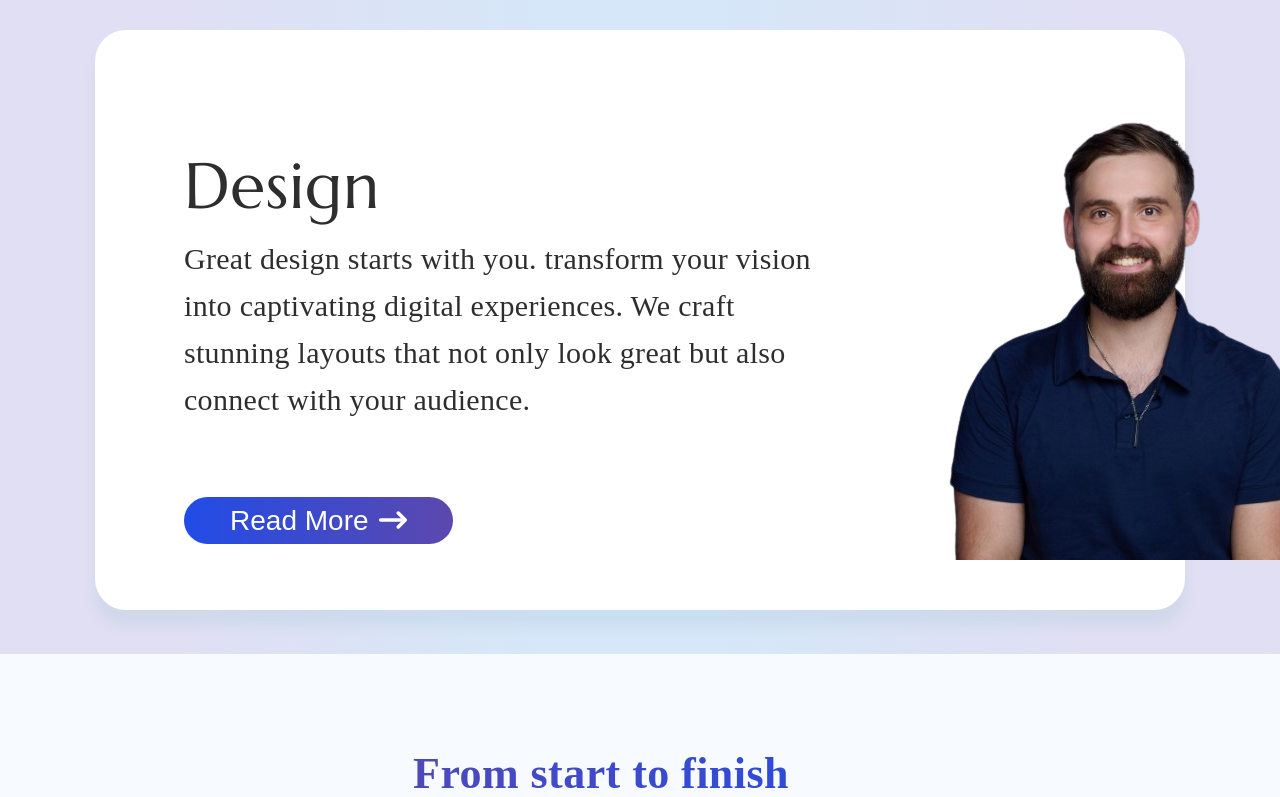
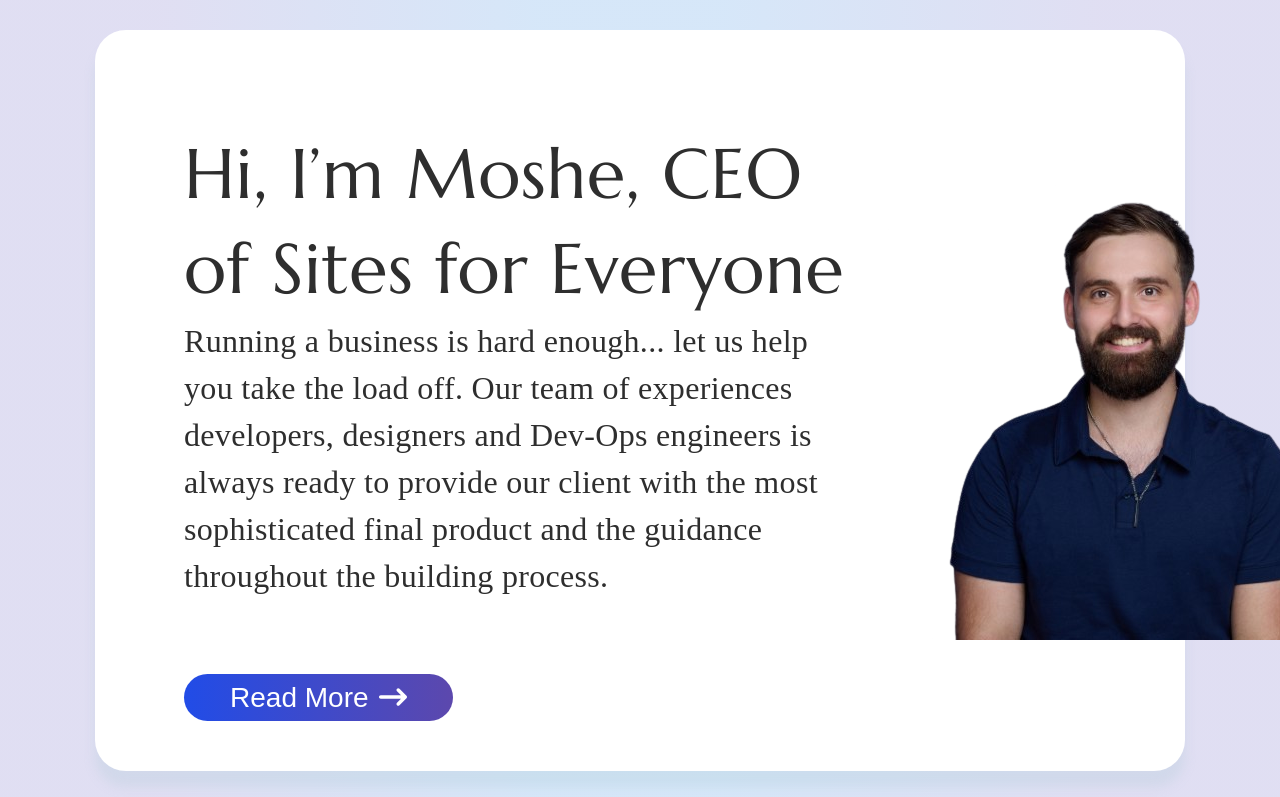
Before and after one commit to lionsgrandson/sites_for_everyone5.0, a React (Create React App) app: page / in a window 1280 px wide. Shown: the part 766-1563 px from the top of the page. Built offline with nearby package versions, Linux system fonts and the light colour scheme.

Commit message:
styled(home about): changed the component to be a part of the text text img component

```diff
--- a/src/App.js
+++ b/src/App.js
@@ -17,8 +17,8 @@ function App() {
           <Hero />
           <PicXtext
             imgXTextImg={moseHeadshot}
-            picXtexth1="Design"
-            textP="Great design starts with you. transform your vision into captivating digital experiences. We craft stunning layouts that not only look great but also connect with your audience."
+            picXtexth1="Hi, I’m Moshe, CEO of Sites for Everyone"
+            textP="Running a business is hard enough... let us help you take the load off. Our team of experiences developers, designers and Dev-Ops engineers is always ready to provide our client with the most sophisticated final product and the guidance throughout the building process.  "
             WbtnQ={true}
             LORImg={false}
             aboutCls={true}
--- a/src/components/picXtext/picXtext.css
+++ b/src/components/picXtext/picXtext.css
@@ -46,8 +46,7 @@
 }
 .home-picXtext-h1.about {
   font-family: Marcellus;
-  /* font-size: 76px; */
-  font-size: 5vw;
+  font-size: 7rem;
   font-weight: 400;
   line-height: 95.3px;
   text-align: left;
@@ -67,8 +66,7 @@
 }
 .home-picXtext-p.about {
   font-family: Nunito;
-  /* font-size: 3.2rem; */
-  font-size: 2vw;
+  font-size: 3.2rem;
   font-weight: 400;
   line-height: 47px;
   letter-spacing: 0.01em;
--- a/src/components/picXtext/picXtext.js
+++ b/src/components/picXtext/picXtext.js
@@ -5,17 +5,15 @@ export default function PicXtext(props) {
   const classNamePr = `home-picXtext-div ${props.LORImg ? "left" : ""}`;
   const aboutClsName = `${props.aboutCls ? "about" : ""}`;
   return (
-    // fix the style
-    // add switching img left or right
-    // button optional
     // TODO deal with the elips
-    //TODO fix the text width and hight
     <div className={`${classNamePr} ${props.aboutCls ? "about" : ""}`}>
       <div className="home-picXtext-innder-div">
         <h1 className={`home-picXtext-h1 ${props.aboutCls ? "about" : ""}`}>
           {props.picXtexth1}
         </h1>
-        <p className="home-picXtext-p">{props.textP}</p>
+        <p className={`home-picXtext-p ${props.aboutCls ? "about" : ""}`}>
+          {props.textP}
+        </p>
         {props.WbtnQ ? (
           <button className="home-picXtext-btn">
             Read More <FaArrowRightLong />
@@ -25,7 +23,6 @@ export default function PicXtext(props) {
       <img
         src={props.imgXTextImg}
         className="home-picXtext-img"
-        // '${props.LORImg}`
         alt="image of the CEO of the company - Moshe"
       />
     </div>
```
